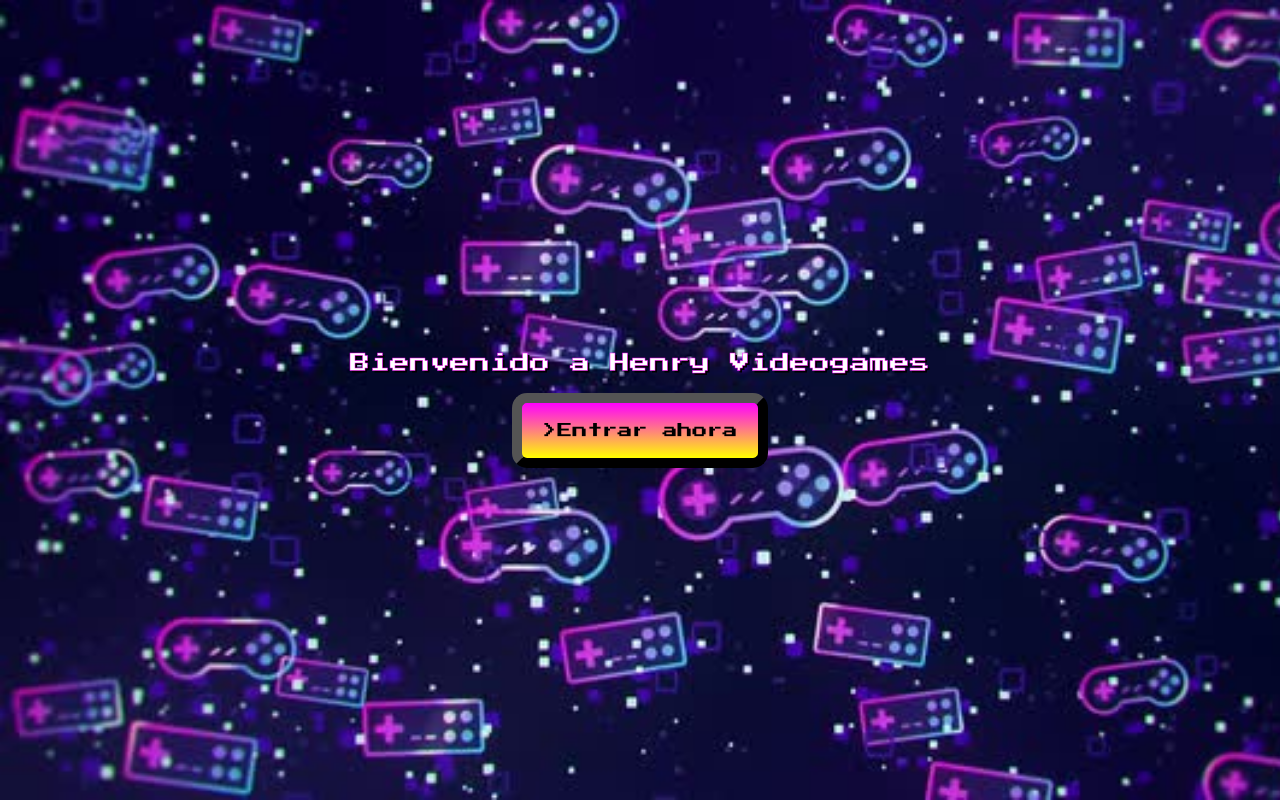
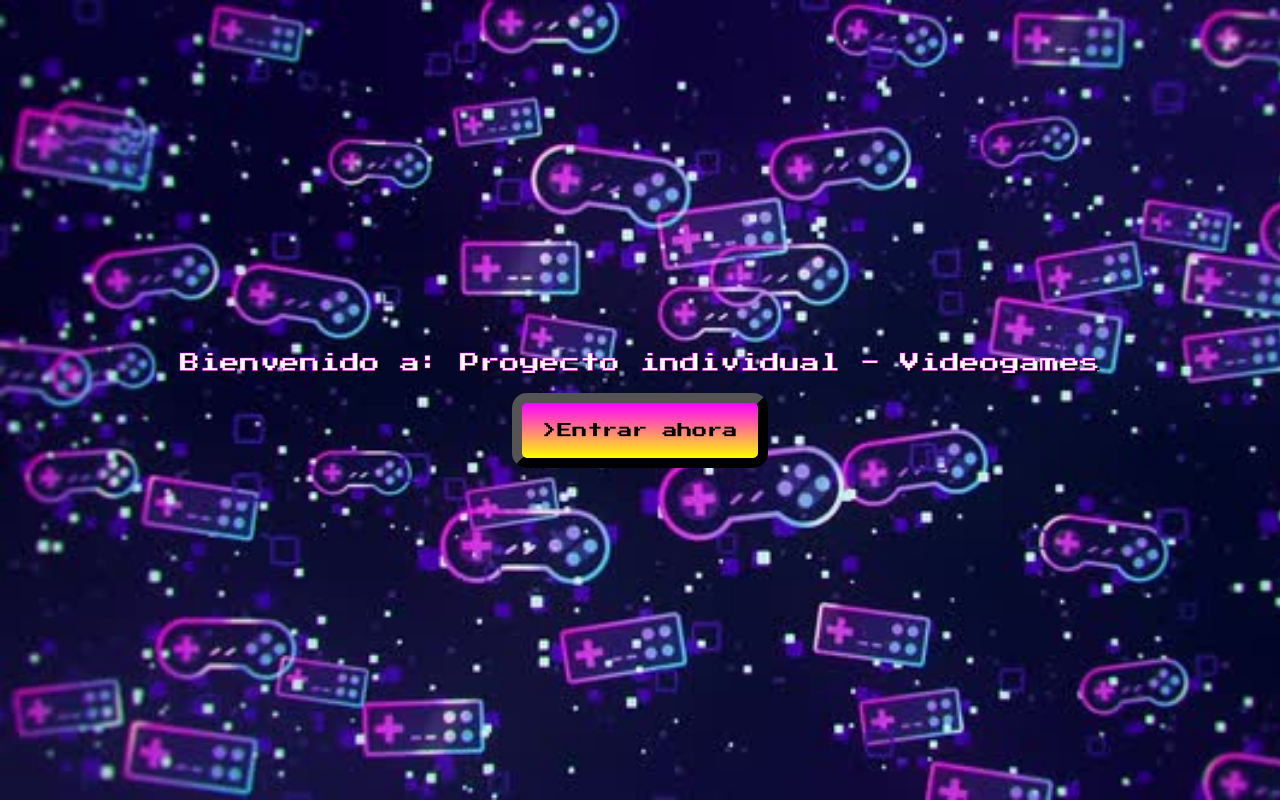
Before and after one commit to deborahKollman/Videogames_PI, a React (Create React App) app in the folder client/: page / in a window 1280 px wide. Built offline with nearby package versions, Linux system fonts and the light colour scheme; no server answers.

Commit message:
Preparando para deploy

```diff
--- a/client/public/index.html
+++ b/client/public/index.html
@@ -25,7 +25,7 @@
       Learn how to configure a non-root public URL by running `npm run build`.
     -->
 
-    <title>Henry Videogames</title>
+    <title>Videogames App</title>
   </head>
   <body>
     <noscript>You need to enable JavaScript to run this app.</noscript>
--- a/client/src/components/LandingPage.jsx
+++ b/client/src/components/LandingPage.jsx
@@ -6,7 +6,7 @@ export default class LandingPage extends Component{
     render(){
         return(
             <div className="landing_page">
-                <p>Bienvenido a Henry Videogames</p>
+                <p>Bienvenido a: Proyecto individual - Videogames </p>
                 <Link className="Link" to='/videogames'><button>{`>Entrar ahora`}</button></Link>
             </div>
         )
```
